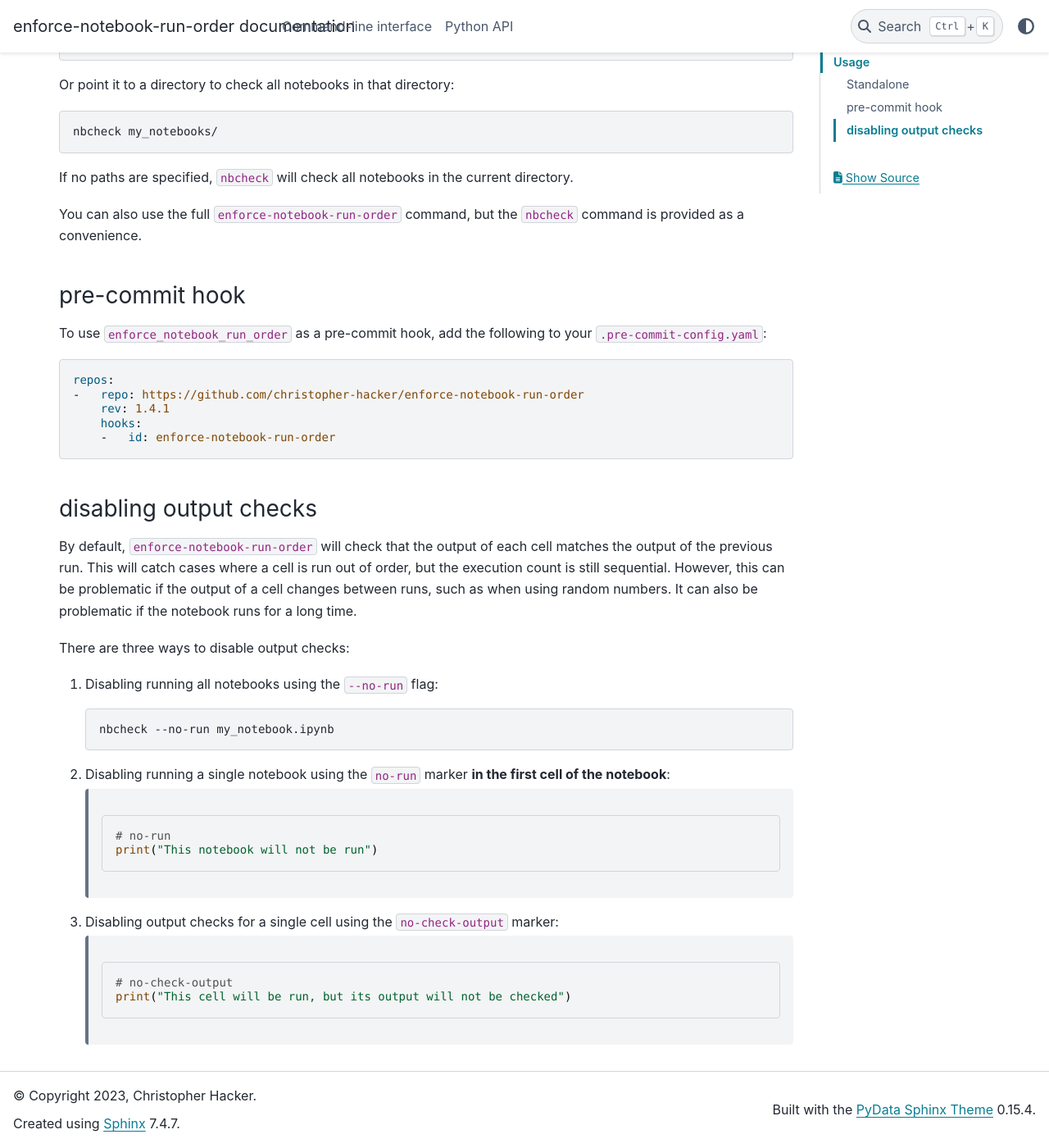
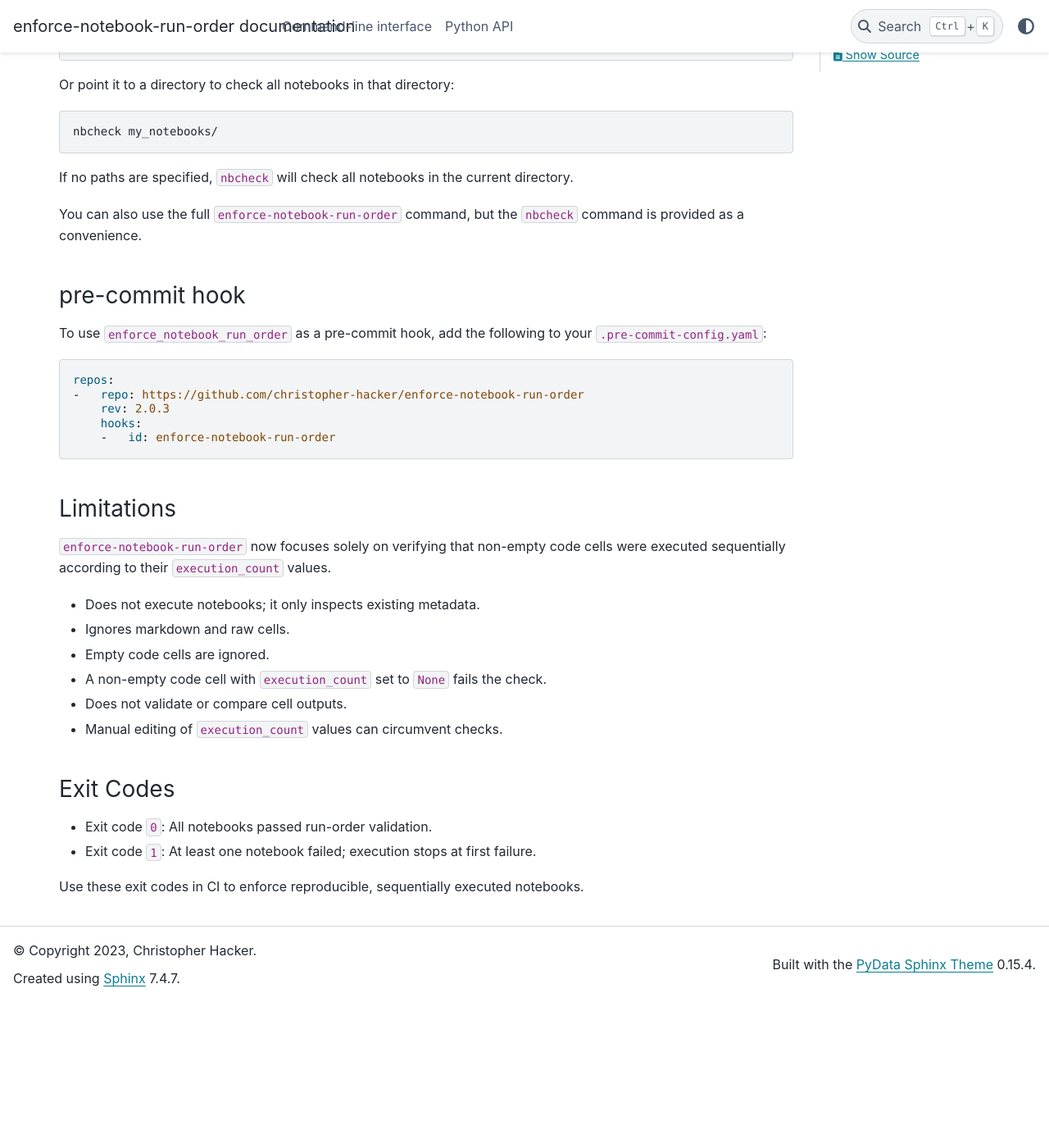
Before and after one commit to cmhac/enforce-notebook-run-order, a Sphinx documentation site: the page built from docs/README.rst, in a window 1280 px wide and 1400 px high, scrolled down 906 px. Shown: the whole window at 82% size. Built offline with Sphinx 7.4.7 and the PyData theme 0.15.4, drawn with Linux system fonts in a browser that asks for light colours; after the commit the page ends 2128 px from its top, so only the background shows below that.

Commit message:
docs: remove outdated documentation

```diff
--- a/GITHUB_README.rst
+++ b/GITHUB_README.rst
@@ -10,9 +10,6 @@
      <a href="https://github.com/christopher-hacker/enforce-notebook-run-order/actions/workflows/test.yaml">
        <img src="https://github.com/christopher-hacker/enforce-notebook-run-order/actions/workflows/test.yaml/badge.svg" alt="Run tests">
      </a>
-     <a href="https://github.com/christopher-hacker/enforce-notebook-run-order/actions/workflows/auto-tag.yml">
-       <img src="https://github.com/christopher-hacker/enforce-notebook-run-order/actions/workflows/auto-tag.yml/badge.svg" alt="Create a tag if version changed">
-     </a>
      <a href="https://github.com/christopher-hacker/enforce-notebook-run-order/actions/workflows/publish-pypi.yaml">
        <img src="https://github.com/christopher-hacker/enforce-notebook-run-order/actions/workflows/publish-pypi.yaml/badge.svg" alt="Publish to PyPi">
      </a>
--- a/docs/README.rst
+++ b/docs/README.rst
@@ -59,37 +59,27 @@
 
     repos:
     -   repo: https://github.com/christopher-hacker/enforce-notebook-run-order
-        rev: 1.4.1
+        rev: 2.0.3
         hooks:
         -   id: enforce-notebook-run-order
 
-disabling output checks
-^^^^^^^^^^^^^^^^^^^^^^^
+Limitations
+^^^^^^^^^^^
 
-By default, ``enforce-notebook-run-order`` will check that the output of each cell matches the
-output of the previous run. This will catch cases where a cell is run out of order, but the
-execution count is still sequential. However, this can be problematic if the output of a cell
-changes between runs, such as when using random numbers. It can also be problematic if the
-notebook runs for a long time.
+``enforce-notebook-run-order`` now focuses solely on verifying that non-empty code cells were
+executed sequentially according to their ``execution_count`` values.
 
-There are three ways to disable output checks:
+* Does not execute notebooks; it only inspects existing metadata.
+* Ignores markdown and raw cells.
+* Empty code cells are ignored.
+* A non-empty code cell with ``execution_count`` set to ``None`` fails the check.
+* Does not validate or compare cell outputs.
+* Manual editing of ``execution_count`` values can circumvent checks.
 
-1. Disabling running all notebooks using the ``--no-run`` flag:
+Exit Codes
+^^^^^^^^^^
 
-   .. code-block:: bash
+* Exit code ``0``: All notebooks passed run-order validation.
+* Exit code ``1``: At least one notebook failed; execution stops at first failure.
 
-       nbcheck --no-run my_notebook.ipynb
-
-2. Disabling running a single notebook using the ``no-run`` marker **in the first cell of the notebook**:
-
-    .. code-block:: python
-
-         # no-run
-         print("This notebook will not be run")
-
-3. Disabling output checks for a single cell using the ``no-check-output`` marker:
-
-    .. code-block:: python
-
-         # no-check-output
-         print("This cell will be run, but its output will not be checked")
+Use these exit codes in CI to enforce reproducible, sequentially executed notebooks.
```
Also changed, not shown: README.md (+31 -14 lines), 3 other files.
